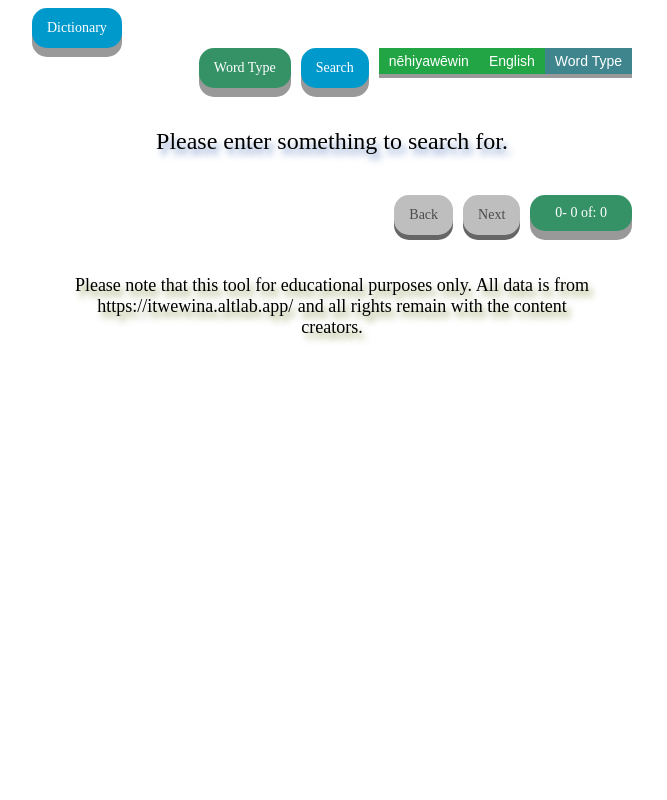
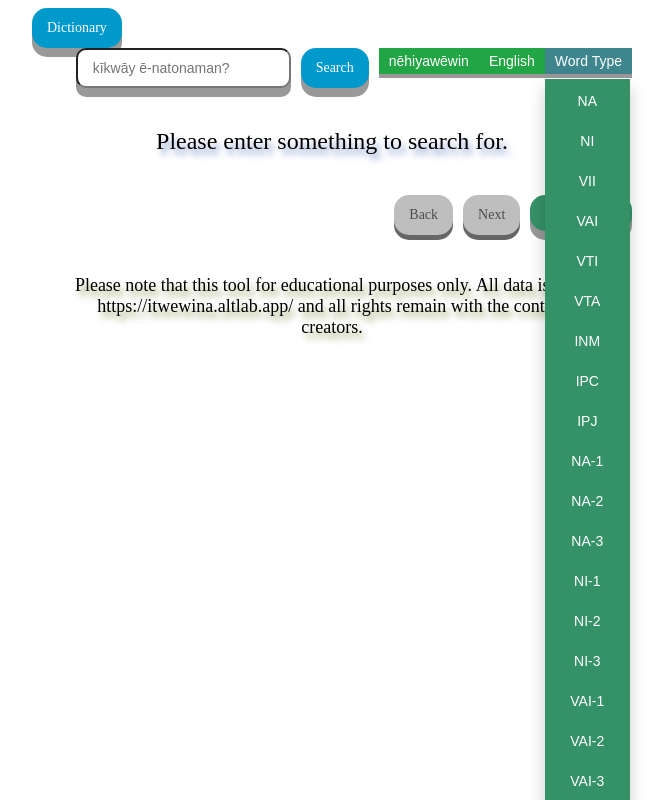
Before and after one commit to bengodden/creegrep, a Vue app: page / in a window 1280 px wide. Both pictures are taken after a click on the button "Word Type". Shown: the top 800 px of the page, without its empty margins (8-675 px from the left). Built offline with nearby package versions, Linux system fonts and the light colour scheme; the HTML template or start-up script is replaced by a standard one.

Commit message:
deploy+2023-02-12

```diff
--- a/src/components/SearchBar.vue
+++ b/src/components/SearchBar.vue
@@ -9,27 +9,17 @@
   </div>
 
   <div class="query-wrapper">
-    <div id="input-wrapper" v-if="!this.menuVisible">
+    <div id="input-wrapper">
       <input
         type="text"
         v-on:keyup.enter="queryList(query, searchType.target, false)"
+        v-on:keyup.esc="resetSearch(0)"
+        v-on:keyup.down="nextSearchType()"
+        v-on:keyup.up="previousSearchType()"
         v-model="query"
         placeholder="kīkwāy ē-natonaman?"
         id="search-input"
       />
-    </div>
-
-    <div class="dropdown" v-if="this.menuVisible">
-      <div class="dropbtn">Word Type</div>
-      <div class="dropdown-content">
-        <a
-          v-for="item in menuItems"
-          :key="item"
-          @click="menuSetQuery(item, searchType.target, false)"
-        >
-          {{ item }}
-        </a>
-      </div>
     </div>
 
     <div
@@ -42,12 +32,26 @@
     <div id="search-types">
       <div v-for="type in searchTypes" :key="type.Lang">
         <button
-          @click="setSearchType(type)"
+          @click="
+            setSearchType(type);
+            showMenu('verbType', 'verbMenu', type.target);
+          "
           :class="{ stactive: type.status, stbutton: true }"
-          :id="type.Lang"
+          :id="type.target"
         >
           {{ type.Lang }}
         </button>
+      </div>
+      <div class="dropdown-verbtype" id="verbMenu">
+        <div class="dropdown-content" :style="`display:${verbMenu}`">
+          <a
+            v-for="item in menuItems"
+            :key="item"
+            @click="menuSetQuery(item, searchType.target, false)"
+          >
+            {{ item }}
+          </a>
+        </div>
       </div>
     </div>
   </div>
@@ -85,7 +89,7 @@
       Next
     </div>
     <div class="dropdown">
-      <div class="dropbtn-ranges" @click="showMenu()">
+      <div class="dropbtn-ranges" @click="showMenu('ranges')">
         {{ this.displayResult }}-
         {{
           this.displayResult + this.displayPerPage >= this.currentResult.length
@@ -193,6 +197,7 @@ export default {
       copyright:
         "Please note that this tool for educational purposes only. All data is from https://itwewina.altlab.app/ and all rights remain with the content creators.",
       rangeMenu: "none",
+      verbMenu: "none",
     };
   },
   methods: {
@@ -203,7 +208,11 @@ export default {
         this.noResult =
           "Nothing Entered. Please enter something to search for.";
       } else {
+        if (searchType == "lemma") {
+          query = query.toLowerCase();
+        }
         const condition = new RegExp(this.replaceMacrons(query));
+        console.log("REGIX condition is: ", condition);
         const result = this.databases[this.databases.length - 1].data.filter(
           function (elem) {
             return condition.test(elem[searchType]);
@@ -221,7 +230,6 @@ export default {
             data: result,
             level: this.databases.length,
           });
-        }
           if (deepLink === false) {
             let pushTerms = "";
             let pushTypes = "";
@@ -236,6 +244,7 @@ export default {
               pushTypes = `${searchType}`;
             }
             this.$router.push(`/${pushTerms}/${pushTypes}`);
+          }
         }
       }
     },
@@ -312,11 +321,46 @@ export default {
         return true;
       }
     },
-    showMenu() {
+    showMenu(menuType, element, parent) {
+      if (menuType == "ranges") {
         if (this.rangeMenu == "none") {
           this.rangeMenu = "block";
         } else {
           this.rangeMenu = "none";
+        }
+      } else if (menuType == "verbType") {
+        if (this.searchType.target == "verbtype" && this.verbMenu == "none") {
+          const el = document.getElementById(element);
+          const par = document.getElementById(parent);
+          par.appendChild(el);
+          this.verbMenu = "block";
+        } else {
+          this.verbMenu = "none";
+        }
+      } else {
+        this.verbMenu = "none";
+      }
+    },
+    nextSearchType() {
+      const currentIndex = this.searchTypes.findIndex(
+        (element) => element.Lang == this.searchType.Lang
+      );
+      this.showMenu("null");
+      if (currentIndex == this.searchTypes.length - 1) {
+        this.setSearchType(this.searchTypes[0]);
+      } else {
+        this.setSearchType(this.searchTypes[currentIndex + 1]);
+      }
+    },
+    previousSearchType() {
+      const currentIndex = this.searchTypes.findIndex(
+        (element) => element.Lang == this.searchType.Lang
+      );
+      this.showMenu("null");
+      if (currentIndex == 0) {
+        this.setSearchType(this.searchTypes[this.searchTypes.length - 1]);
+      } else {
+        this.setSearchType(this.searchTypes[currentIndex - 1]);
       }
     },
   },
@@ -654,15 +698,23 @@ button[disabled] {
   display: inline-block;
   text-align: center;
 }
+
+.dropdown-verbtype {
+  position: absolute;
+  display: block;
+  text-align: center;
+  margin: 10px -10px;
+}
 /* Dropdown Content (Hidden by Default) */
 .dropdown-content {
-  display: none;
+  display: block;
   position: absolute;
   background-color: #359267;
-  min-width: 160px;
+  min-width: 75px;
   box-shadow: 0px 8px 16px 0px rgba(0, 0, 0, 0.2);
   z-index: 1;
-  padding: 10px 15px;
+  padding: 2px 5px;
+  top: 100%;
 }
 /* Links inside the dropdown */
 .dropdown-content a {
```
Also changed, not shown: 8 other files (tests, documents, lock files or other folders). Lines whose indentation alone changed are shown as unchanged.
